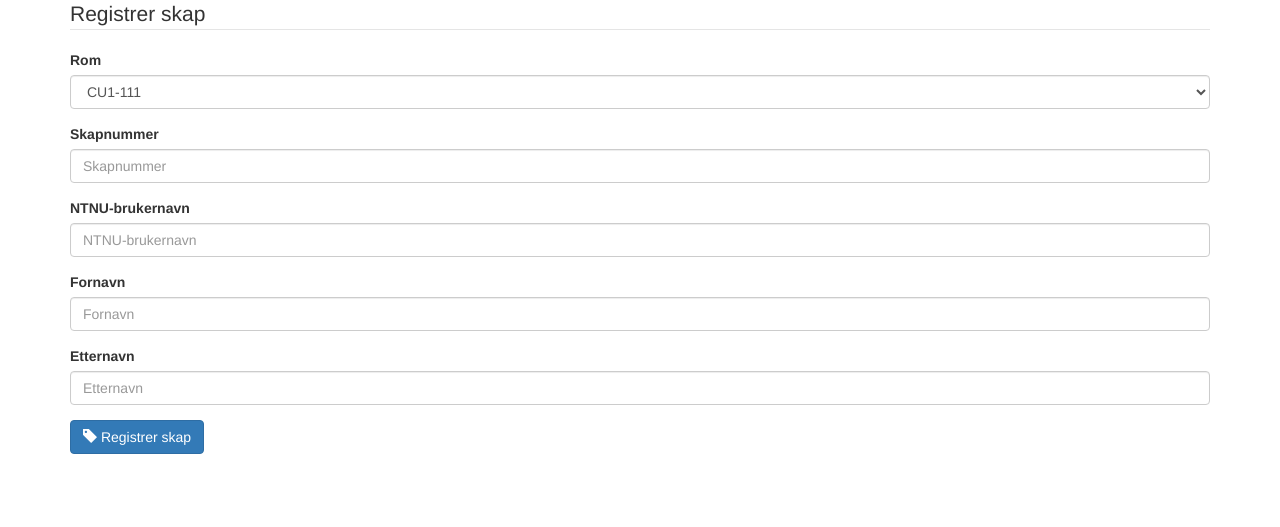
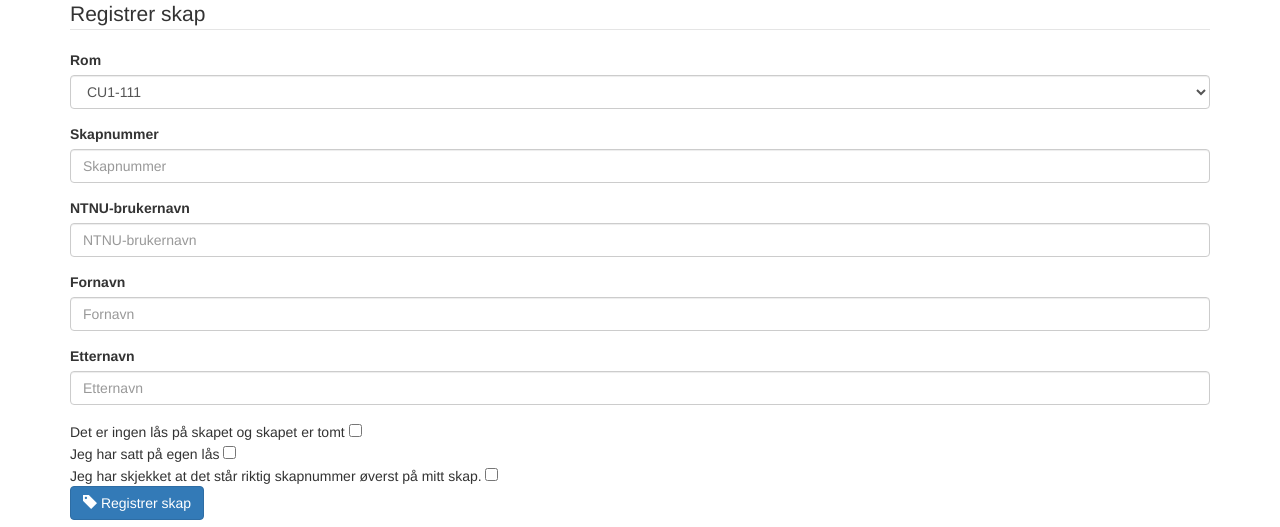
Before and after one commit to Nabla-NTNU/bokskap, a Django app: page /register in a window 1280 px wide. Shown: the part 273-800 px from the top of the page. Run offline with Django 3.2, Linux system fonts and the light colour scheme; some libraries are stand-ins or nearby versions; some web fonts are replaced.

Commit message:
Adds checkboxes in registration view that the user has to check in order to register a locker

```diff
--- a/locker/templates/locker/locker_registration.html
+++ b/locker/templates/locker/locker_registration.html
@@ -18,6 +18,14 @@ registreringen ved å trykke på lenken som blir sendt til din
         <legend>Registrer skap</legend>
         {% csrf_token %}
         {% bootstrap_form form %}
+	Det er ingen lås på skapet og skapet er tomt
+	<input type="checkbox" required><br />
+
+	Jeg har satt på egen lås
+	<input type="checkbox" required><br />
+
+	Jeg har skjekket at det står riktig skapnummer øverst på mitt skap.
+	<input type="checkbox" required><br />
         <button type="submit" class="btn btn-primary">
             <span class="glyphicon glyphicon-tag glyphicon-white"></span>
             Registrer skap
```
